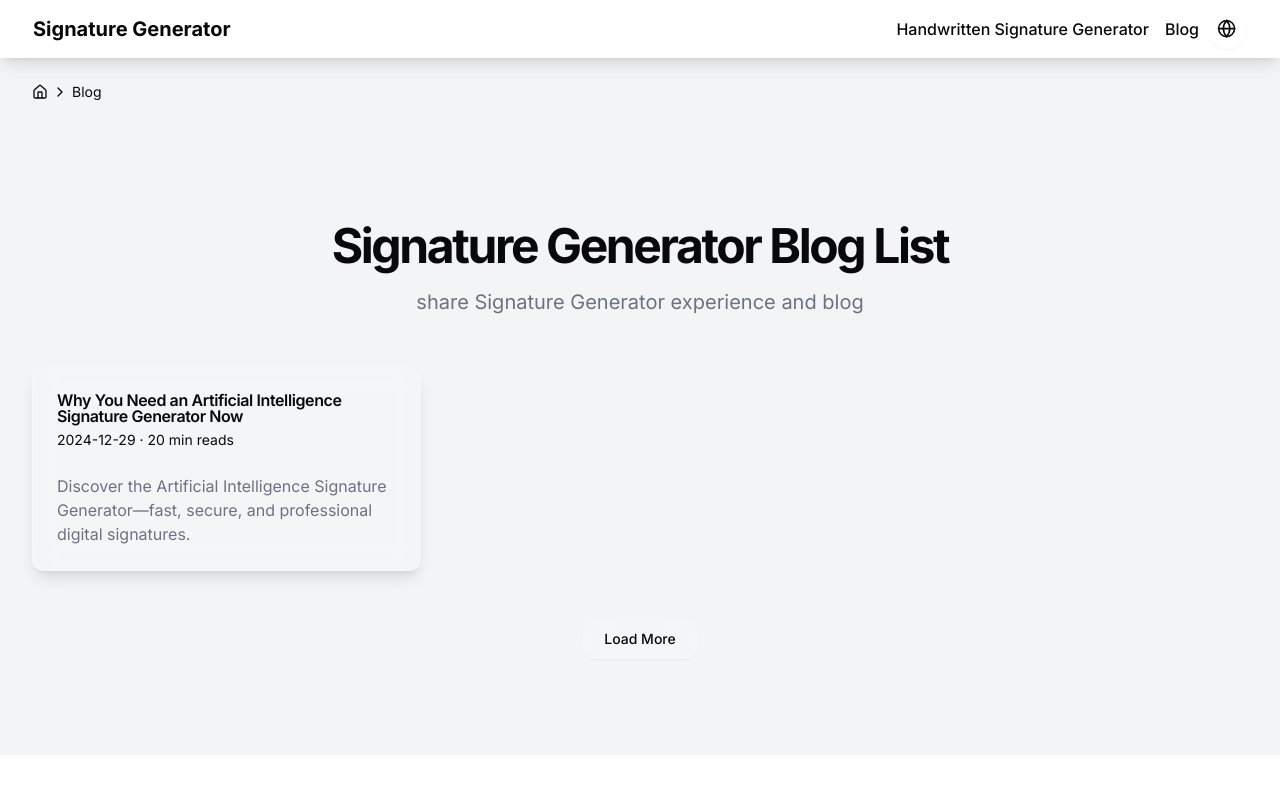
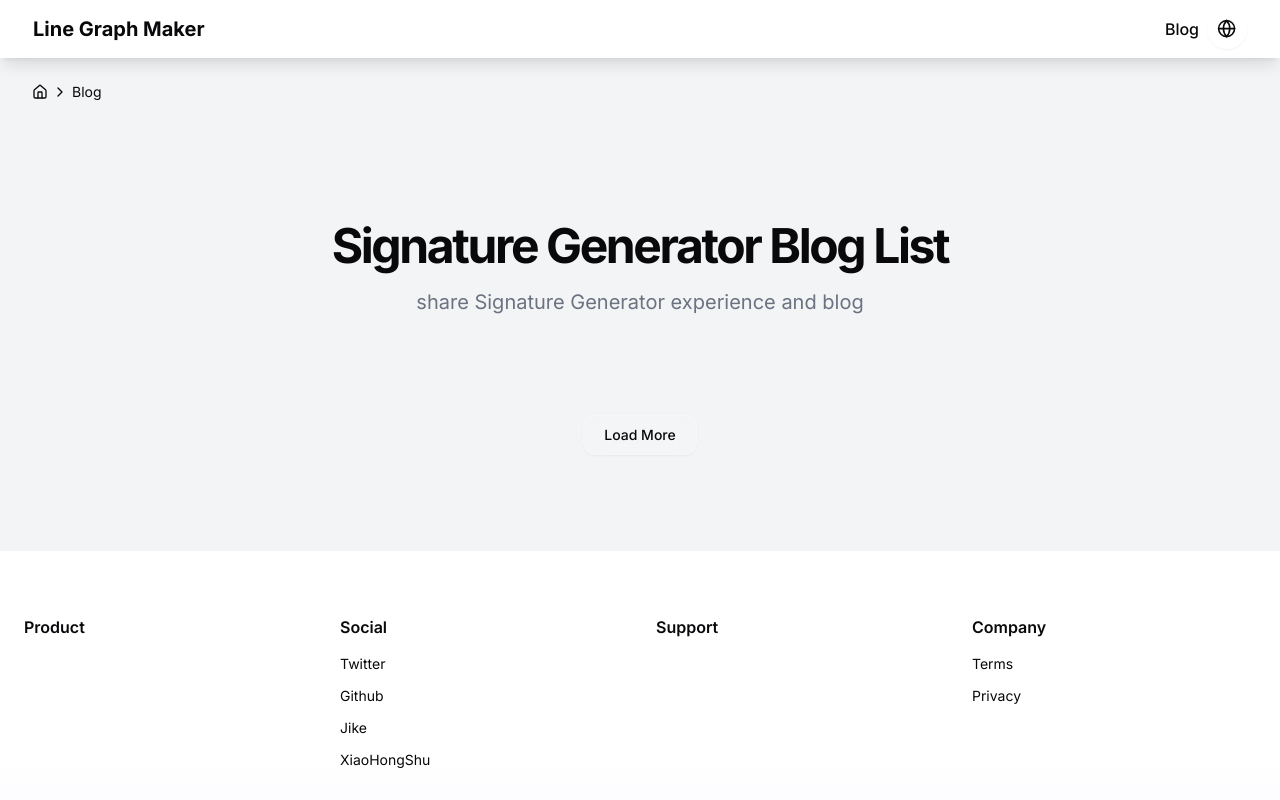
Before and after one commit to zhugezifang/graphmaker, a Next.js app: page /en/blog in a window 1280 px wide. Shown: the top 800 px of the page. Built offline with nearby package versions, Linux system fonts and the light colour scheme.

Commit message:
feat:brand

```diff
--- a/src/components/mobile-nav.tsx
+++ b/src/components/mobile-nav.tsx
@@ -28,12 +28,6 @@ export function MobileNav({ lang, dict }: MobileNavProps) {
       >
         <div className="absolute inset-0 bg-gradient-to-b from-primary/10 via-background/5 to-transparent pointer-events-none" />
         <nav className="relative flex flex-col space-y-4 mt-8">
-          <Link
-              href={`/${lang}/handwritten-signature-generator`}
-              className="text-base font-medium transition-colors hover:text-primary"
-            >
-            {dict.nav.hand}
-          </Link>
 
           <Link
             href={`/${lang}/blog`}
--- a/src/components/navbar.tsx
+++ b/src/components/navbar.tsx
@@ -23,9 +23,6 @@ export default async function Navbar({
         <nav className="flex flex-1 items-center justify-between space-x-2 md:justify-end">
           <div className="flex-1 md:flex-none">
             <div className="hidden items-center space-x-4 md:flex">
-              <Link href={`/${lang}/handwritten-signature-generator`} className="text-base font-medium transition-colors hover:text-primary">
-                {dict.nav.hand}
-              </Link>
 
               <Link href={`/${lang}/blog`} className="text-base font-medium transition-colors hover:text-primary">
                 {dict.nav.blog}
--- a/src/i18n/dictionaries/en.json
+++ b/src/i18n/dictionaries/en.json
@@ -139,12 +139,12 @@
     }
   },
   "metadata": {
-    "title": "Signature Generator: Create Impressive Signatures and Go",
-    "description": "With our Signature Generator, quickly create personalized and professional digital signatures for all your documents. Effortless, efficient, and customizable to suit your style.",
+    "title": "Line Graph Maker",
+    "description": "Line Graph Maker",
     "keywords": ""
   },
   "common": {
-    "brand": "Signature Generator",
+    "brand": "Line Graph Maker",
     "loading": "Loading..."
   },
   "features": {
@@ -214,14 +214,7 @@
     "description": "share Signature Generator experience and blog",
     "loadMore": "Load More",
     "posts": [
-          {
-            "id": 1,
-            "title": "Why You Need an Artificial Intelligence Signature Generator Now",
-            "description": "Discover the Artificial Intelligence Signature Generator—fast, secure, and professional digital signatures.",
-            "date": "2024-12-29",
-            "readTime": "20 min reads",
-            "slug": "artificial-intelligence-signature-generator"
-          }
+
        ]
   },
   "auth": {
```
